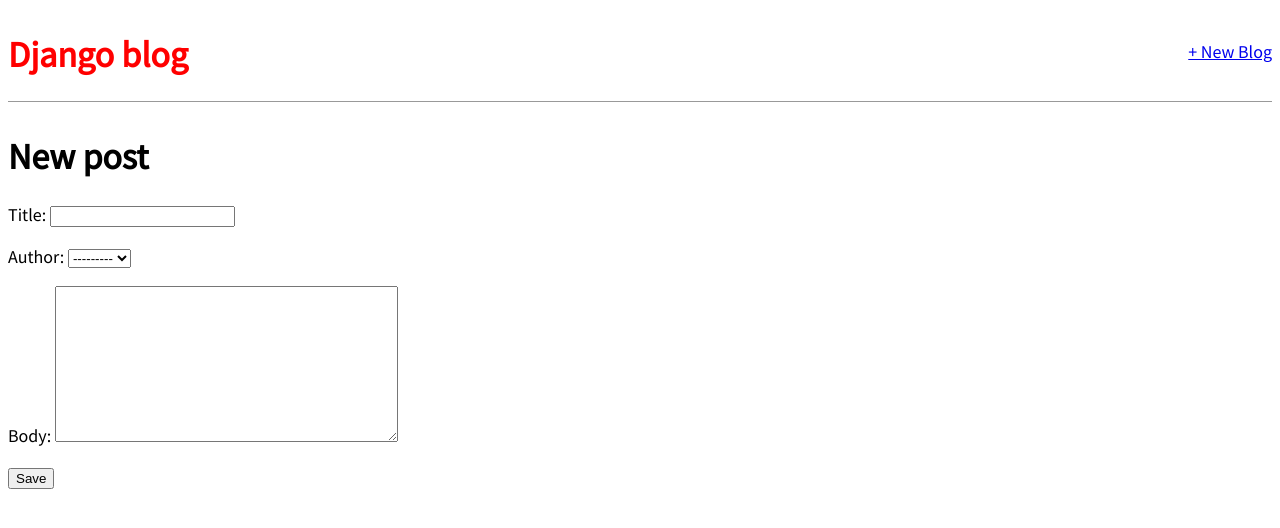
After one commit to alex69mendo/myblog, a Django app: page /post/new/ in a window 1280 px wide. The commit adds this page. Shown: the top 528 px of the page. Run offline with Django 4.2, Linux system fonts and the light colour scheme; data comes from the database, SQL or seed files in the repository; both versions use the stored data as it was after the commit.

Commit message:
se completo el crud

```diff
--- a/blog/urls.py
+++ b/blog/urls.py
@@ -1,7 +1,10 @@
 from django.urls import path
-from .views import BlogListView, BlogDetailView
+from .views import BlogListView, BlogDetailView, BlogCreateView, BlogUpdateView, BlogDelateView
 
 urlpatterns = [
+    path("post/new/", BlogCreateView.as_view(), name="post_new"),
     path("post/<int:pk>/", BlogDetailView.as_view(), name="post_detail"),
+    path("post/<int:pk>/edit/", BlogUpdateView.as_view(), name="post_edit"),
+    path("post/<int:pk>/delete/", BlogDelateView.as_view(), name="post_delete"),
     path("",BlogListView.as_view(), name="home"),
 ]
--- a/blog/views.py
+++ b/blog/views.py
@@ -1,4 +1,8 @@
 from django.views.generic import ListView, DetailView
+from django.views.generic.edit import CreateView, UpdateView, DeleteView
+from django.urls import reverse_lazy
+
+#importacion de los modelos
 from .models import Post
 # Create your views here.
 
@@ -9,3 +13,18 @@ class BlogListView(ListView):
 class BlogDetailView(DetailView):
     model= Post
     template_name = "post_detail.html"
+
+class BlogCreateView(CreateView):
+    model= Post
+    template_name= "post_new.html"
+    fields= ["title","author", "body"]
+
+class BlogUpdateView(UpdateView): # new
+    model = Post
+    template_name = "post_edit.html"
+    fields = ["title", "body"]
+
+class BlogDelateView(DeleteView):
+    model = Post
+    template_name = "post_delete.html"
+    success_url = reverse_lazy("home")
--- a/static/css/base.css
+++ b/static/css/base.css
@@ -4,9 +4,10 @@ body {
 }
 
 header {
+    display: flex;
     border-bottom: 1px solid #999;
     margin-bottom: 2rem;
-    display: flex;
+    justify-content: space-between;
 }
 
 header h1 a {
@@ -14,12 +15,12 @@ header h1 a {
     text-decoration: none;
 }
 
-.nav-lef{
+.nav-left{
     margin-right: auto;
 }
 
 .nav-right {
-    display: flex;
+
     padding-top: 2rem;;
 }
 
--- a/templates/base.html
+++ b/templates/base.html
@@ -12,10 +12,16 @@
     <link rel="stylesheet" href="{% static 'css/base.css' %}">
  </head>
  <body>
+    <div>
     <header>
-        <h1> <a href="{% url 'home' %}">Django blog</a></h1>
+        <div class="nav-left">
+            <h1> <a href="{% url 'home' %}">Django blog</a></h1>
+        </div>
+        <div class="nav-right">
+            <a href="{% url 'post_new' %}">+ New Blog</a>
+        </div>
     </header>
-    <div>
+
         {% block content %}
 
         {% endblock content %}
--- a/templates/post_detail.html
+++ b/templates/post_detail.html
@@ -6,4 +6,8 @@
         <h2>{{ object.title }}</h2>
         <p>{{ object.body }}</p>
     </div>
+
+    <p> <a href="{% url 'post_edit' post.pk %}">+ Edit Blog Post</a> </p>
+    <p> <a href="{% url 'post_delete' post.pk %}">+ Delete Blog Post</a> </p>
+
 {% endblock content %}
--- /dev/null
+++ b/templates/post_new.html
@@ -0,0 +1,12 @@
+<!--templates/post_new.html-->
+
+{% extends "base.html" %}
+
+{% block content %}
+    <h1>New post</h1>
+    <form action="" method="post">
+        {% csrf_token %}
+        {{ form.as_p }}
+        <input type="submit" value="Save">
+    </form>
+{% endblock content %}
```
Also changed, not shown: templates/post_delete.html (added, +10 -0 lines), templates/post_edit.html (added, +13 -0 lines), db.sqlite3.
